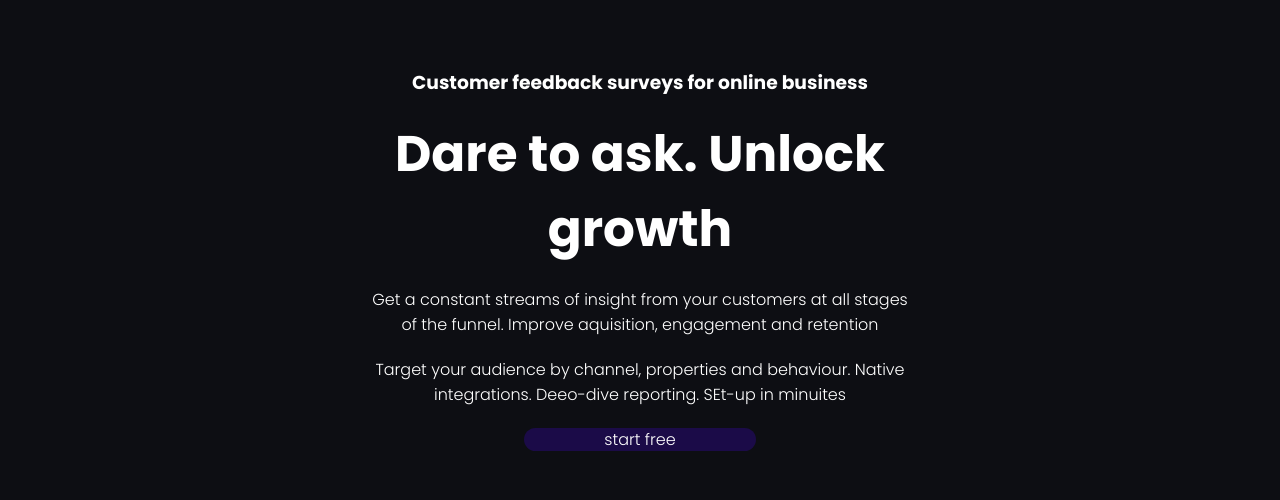
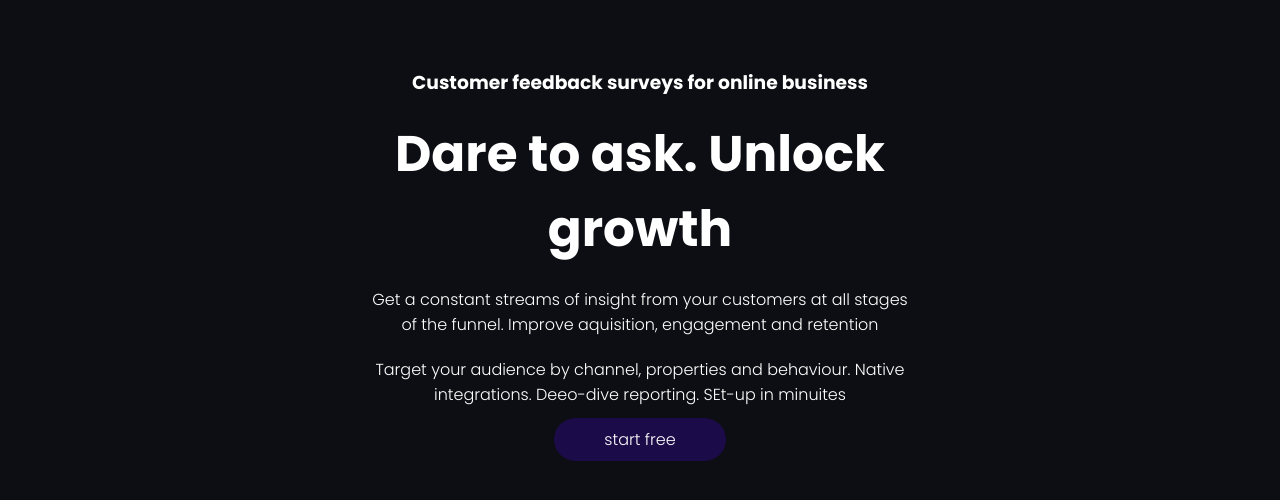
Before and after one commit to Taye05/survicate-UI-design, a plain HTML site: page index.html in a window 1280 px wide. Shown: the part 352-852 px from the top of the page. Drawn offline with Linux system fonts and the light colour scheme.

Commit message:
adjusted the main button

```diff
--- a/style.css
+++ b/style.css
@@ -102,7 +102,7 @@ main {
 .main-content > div > li > span {
     background-color: rgba(43, 10, 134, 0.466);
     border-radius: 30px;
-    padding: 0 80px;
+    padding: 10px 50px;
     height: 10px;
 }
 
```
Also changed, not shown: index.html (+2 -0 lines).
